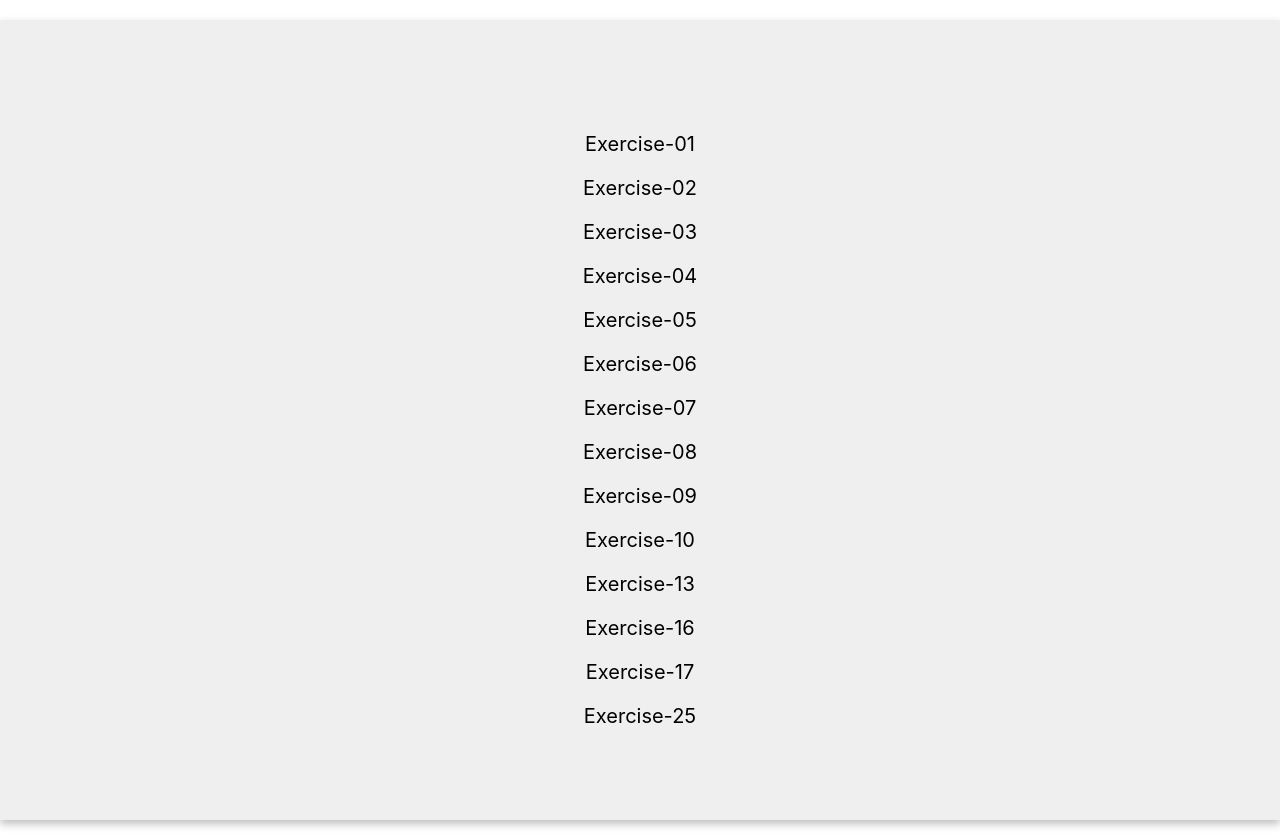
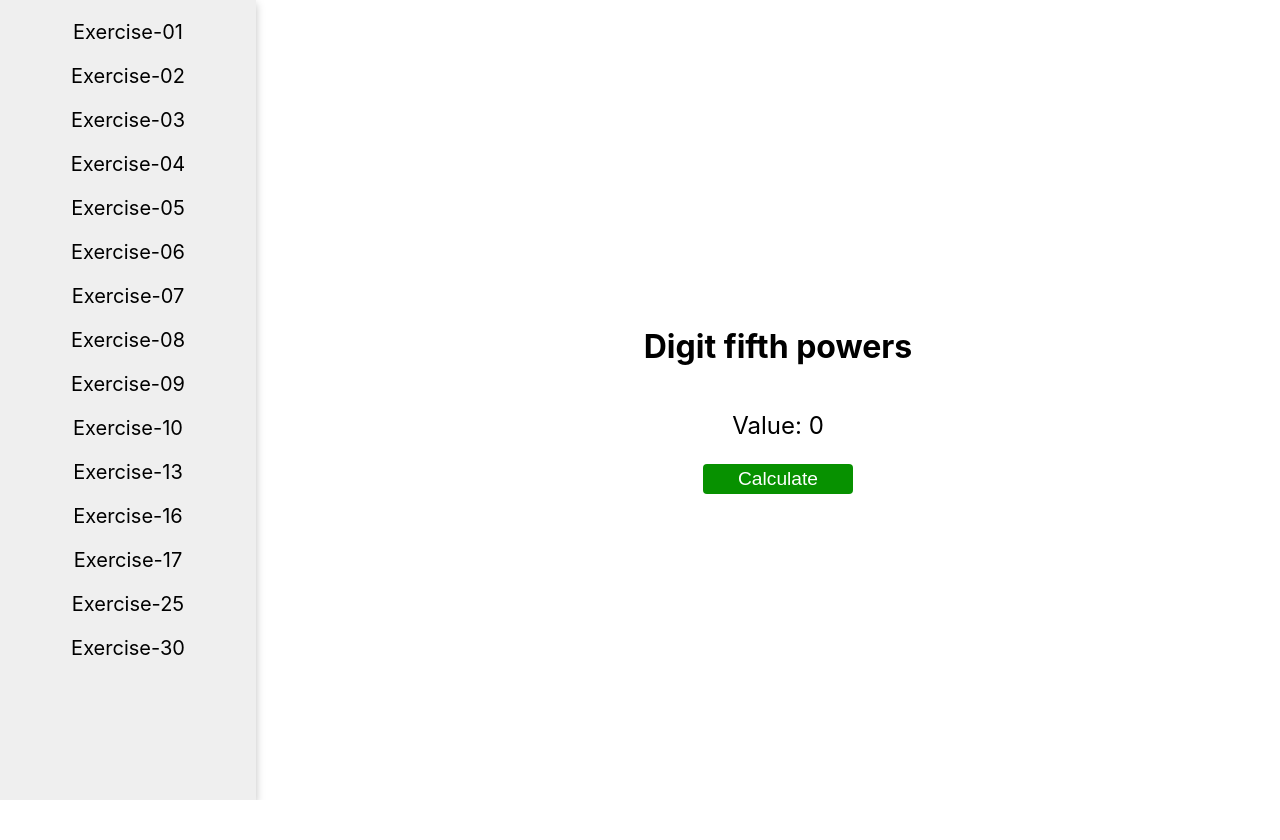
Before and after one commit to EdersonDav/Project-Euler, a React (Create React App) app: page /id-30 in a window 1280 px wide. After the commit the page ends 800 px from the top, so only its background shows below. Built offline with nearby package versions, Linux system fonts and the light colour scheme.

Commit message:
Problem 30

```diff
--- a/src/components/Menu/index.tsx
+++ b/src/components/Menu/index.tsx
@@ -19,6 +19,7 @@ const Dashboard: React.FC = () => {
       <Link to='/id-16'>Exercise-16</Link>
       <Link to='/id-17'>Exercise-17</Link>
       <Link to='/id-25'>Exercise-25</Link>
+      <Link to='/id-30'>Exercise-30</Link>
     </ExerciseWrapper>
   )
 }
--- /dev/null
+++ b/src/pages/Digit_fifth_powers/index.tsx
@@ -0,0 +1,32 @@
+import React from 'react';
+import Button from '../../components/Button';
+
+const DigitFifthPowers: React.FC = () => {
+  const [result, setResult] = React.useState<number>(0);
+
+  const handleCalculate = () => {
+    const arrayNumber = [];
+    for (let i = 2; i <= 1000000; i++) {
+      const numberSplit = i.toString().split('');
+      let result = 0
+      numberSplit.forEach(n => {
+        result += Math.pow(Number(n), 5)
+      })
+      if (result === i) {
+        arrayNumber.push(i)
+      }
+    }
+    console.log(arrayNumber);
+
+    setResult(arrayNumber.reduce((a, b) => a + b))
+  }
+
+  return (
+    <div>
+      <h1>Digit fifth powers</h1>
+      <p>Value: {result}</p>
+      <Button type='button' onClick={handleCalculate}>Calculate</Button>
+    </div>
+  )
+}
+export default DigitFifthPowers
--- a/src/routes/index.tsx
+++ b/src/routes/index.tsx
@@ -15,6 +15,7 @@ import LargestProductInSeries from '../pages/Largest_product_in_a_series';
 import SpecialPythagoreanTriplet from '../pages/Special_Pythagorean_triplet';
 import SummationPrimes from '../pages/Summation_of_primes';
 import PowerDigitSum from '../pages/Power_digit_sum';
+import DigitFifthPowers from '../pages/Digit_fifth_powers';
 
 
 
@@ -36,6 +37,7 @@ const Routes: React.FC = () => {
       <Route exact path="/id-16" component={PowerDigitSum} />
       <Route exact path="/id-17" component={NumberLetterCounts} />
       <Route exact path="/id-25" component={FibonacciDigit1000} />
+      <Route exact path="/id-30" component={DigitFifthPowers} />
     </Switch>
   )
 }
```
